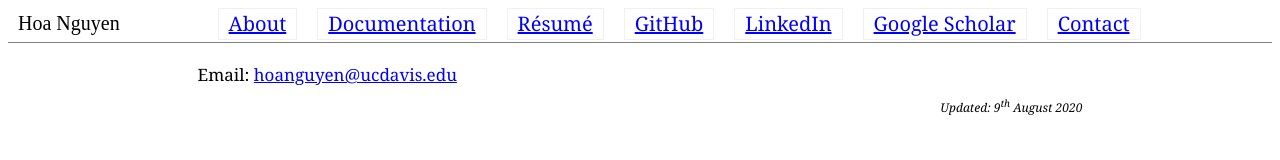
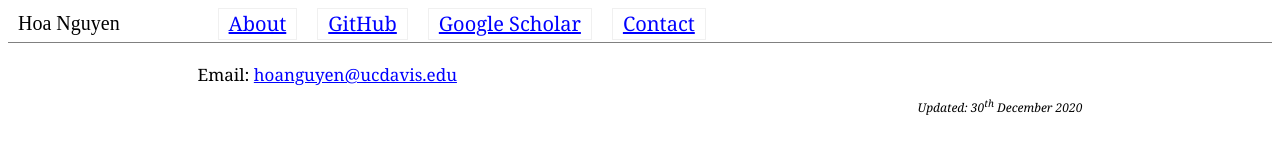
Before and after one commit to gautrang-tt/web, a plain HTML site: page contact.html in a window 1280 px wide. Drawn offline with Linux system fonts and the light colour scheme.

Commit message:
Update contact.html

```diff
--- a/contact.html
+++ b/contact.html
@@ -12,10 +12,10 @@
             </div>
             <div id="top-navigation-bar">
                 <a class="button" href="index.html">About</a>
-                <a class="button" href="https://github.com/takekoputa/docs">Documentation</a>
-                <a class="button" href="resume.html">Résumé</a>
+
+
                 <a class="button" href="https://github.com/takekoputa">GitHub</a>
-                <a class="button" href="https://www.linkedin.com/in/hnpl/">LinkedIn</a>
+
                 <a class="button" href="https://scholar.google.com/citations?user=g6KC_pUAAAAJ">Google Scholar</a>
                 <a class="button" href="contact.html">Contact</a>
             </div>
@@ -26,7 +26,7 @@
             </div>
         </div>
         <div id="license-bar">
-            <i>Updated: 9<sup>th</sup> August 2020</i>
+            <i>Updated: 30<sup>th</sup> December 2020</i>
         </div>
     </body>
 </html>
```
